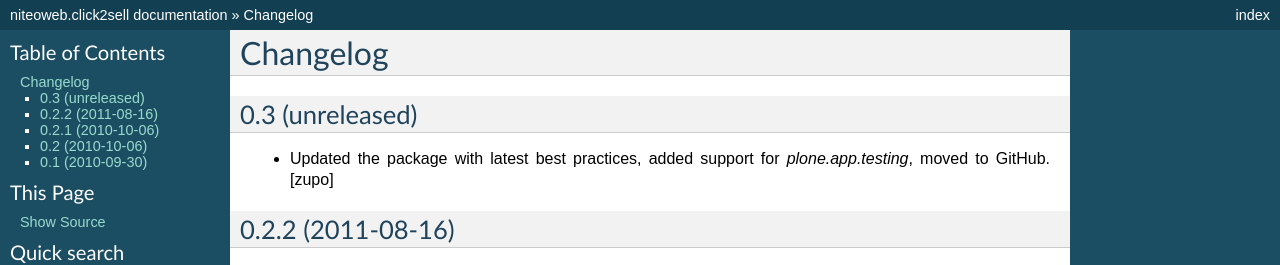
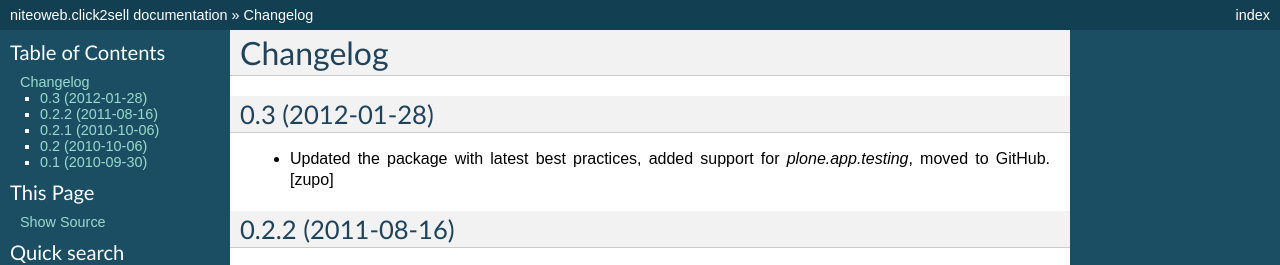
Before and after one commit to teamniteo/niteoweb.click2sell, a Sphinx documentation site: the page built from docs/HISTORY.rst, in a window 1280 px wide. Shown: the top 265 px of the page. Built offline with Sphinx 7.4.7, drawn with Linux system fonts in a browser that asks for light colours.

Commit message:
release 0.3

```diff
--- a/docs/HISTORY.rst
+++ b/docs/HISTORY.rst
@@ -1,7 +1,7 @@
 Changelog
 =========
 
-0.3 (unreleased)
+0.3 (2012-01-28)
 ----------------
 
 - Updated the package with latest best practices, added support for
```
